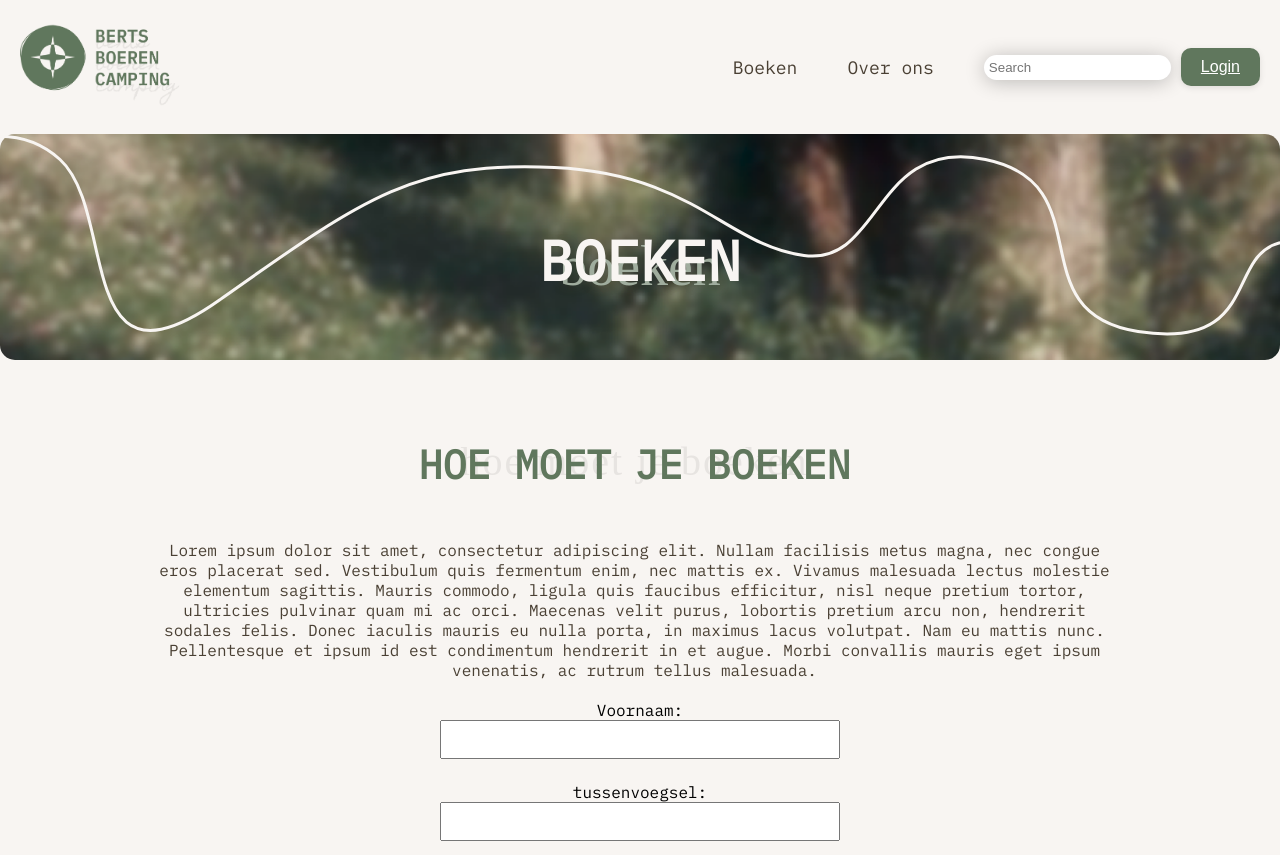
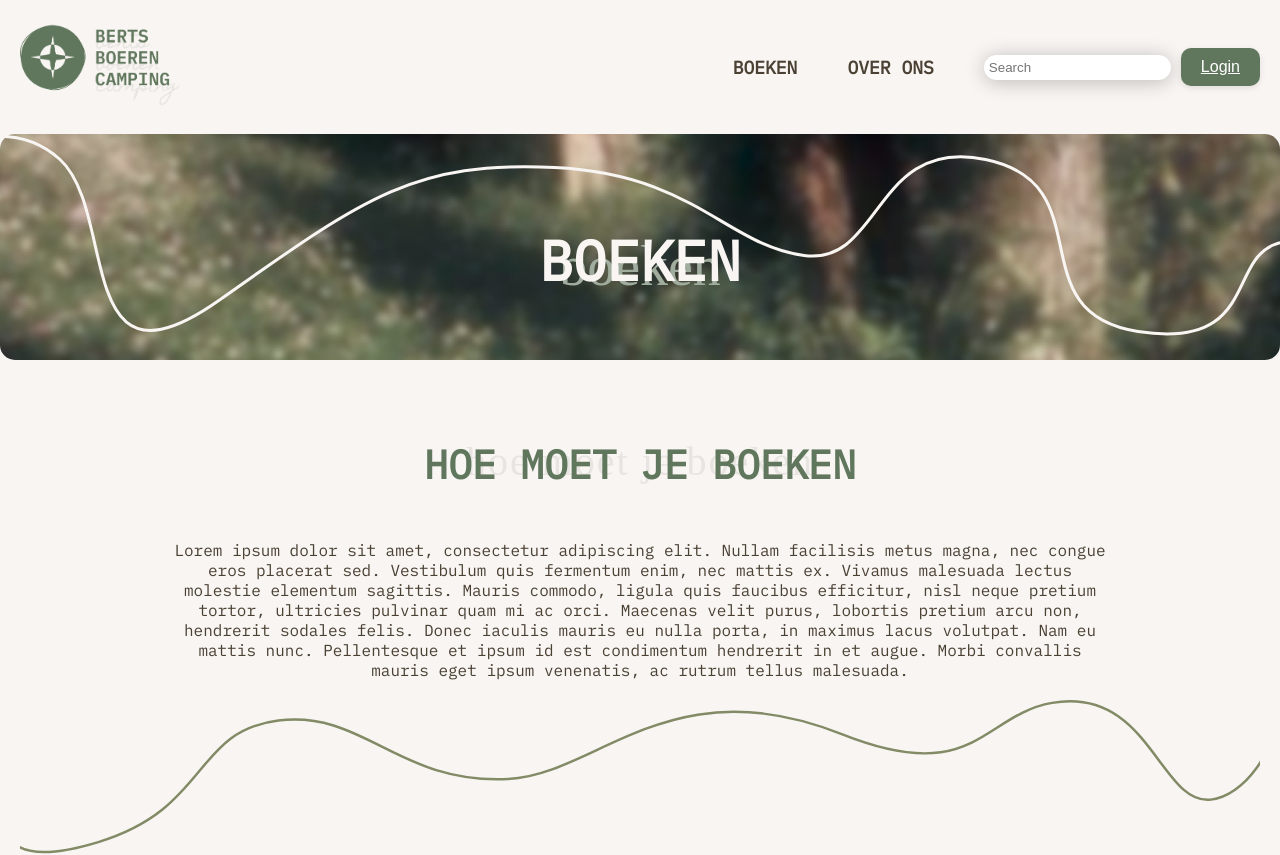
Before and after one commit to LaulensW/BertsBoerenCamping, a React (Vite) app in the folder BertsBoerenCamping/: page /booking in a window 1280 px wide. Shown: the top 855 px of the page. Built offline with nearby package versions, Linux system fonts and the light colour scheme.

Commit message:
Titels veranderd en svg bij plattegrond toegevoegd

```diff
--- a/BertsBoerenCamping/src/Views/Booking.jsx
+++ b/BertsBoerenCamping/src/Views/Booking.jsx
@@ -2,6 +2,7 @@ import React from 'react';
 import BookingForm from '../components/bookingForm';
 import Layout from '../components/Layout';
 import BookingBannerEnUitleg from '../components/BookingBannerEnUitleg';
+import PlattegrondWave from '../assets/booking-plattegrond-wave.svg';
 
 const Booking = () => {
   return (
@@ -10,6 +11,7 @@ const Booking = () => {
       <h2></h2>
       <BookingBannerEnUitleg />
       <br/>
+      <img src={PlattegrondWave} width="100%"/>
       <BookingForm />
       </Layout>
 
--- a/BertsBoerenCamping/src/components/BookingBannerEnUitleg.css
+++ b/BertsBoerenCamping/src/components/BookingBannerEnUitleg.css
@@ -47,8 +47,7 @@
     display: flex;
     flex-direction: column;
     align-items: center;
-    margin: 78px 0 0 6%;
-    width: 87%
+    margin: 78px 12% 0 12%;
 }
 .boeken-uitleg-tekst{
     color: var(--secondary-color);
--- a/BertsBoerenCamping/src/components/Layout.css
+++ b/BertsBoerenCamping/src/components/Layout.css
@@ -1,6 +1,6 @@
 .layout-container {
     max-width: 100%;
     margin: 0 auto;
-    padding: 20px 7% 0 7%;
+    padding: 20px;
     text-align: center;
   }
--- a/BertsBoerenCamping/src/components/Navbar.css
+++ b/BertsBoerenCamping/src/components/Navbar.css
@@ -32,6 +32,11 @@
     margin-right: 50px;
     text-decoration: none;
     color: var(--secondary-color); /* Adjust the text color as needed */
+    font-weight: var(--font-weight-semibold);
+    transition: 0.3s ease-in-out;
+  }
+  .nav-button:hover{
+    color: var(--primary-color);
   }
 
   .search-field {
--- a/BertsBoerenCamping/src/components/navbar.jsx
+++ b/BertsBoerenCamping/src/components/navbar.jsx
@@ -11,8 +11,8 @@ const Navbar = () => {
           </Link>
         </div>
         <div className="navbar-right">
-          <Link to="/booking" className="nav-button">Boeken</Link>
-          <Link to="/about" className="nav-button">Over ons</Link>
+          <Link to="/booking" className="nav-button">BOEKEN</Link>
+          <Link to="/about" className="nav-button">OVER ONS</Link>
           <input type="text" placeholder="Search" className="search-field" />
           <Link to="/Login" className="login-button">
           Login
```
Also changed, not shown: BertsBoerenCamping/src/assets/booking-plattegrond-wave.svg (added).
